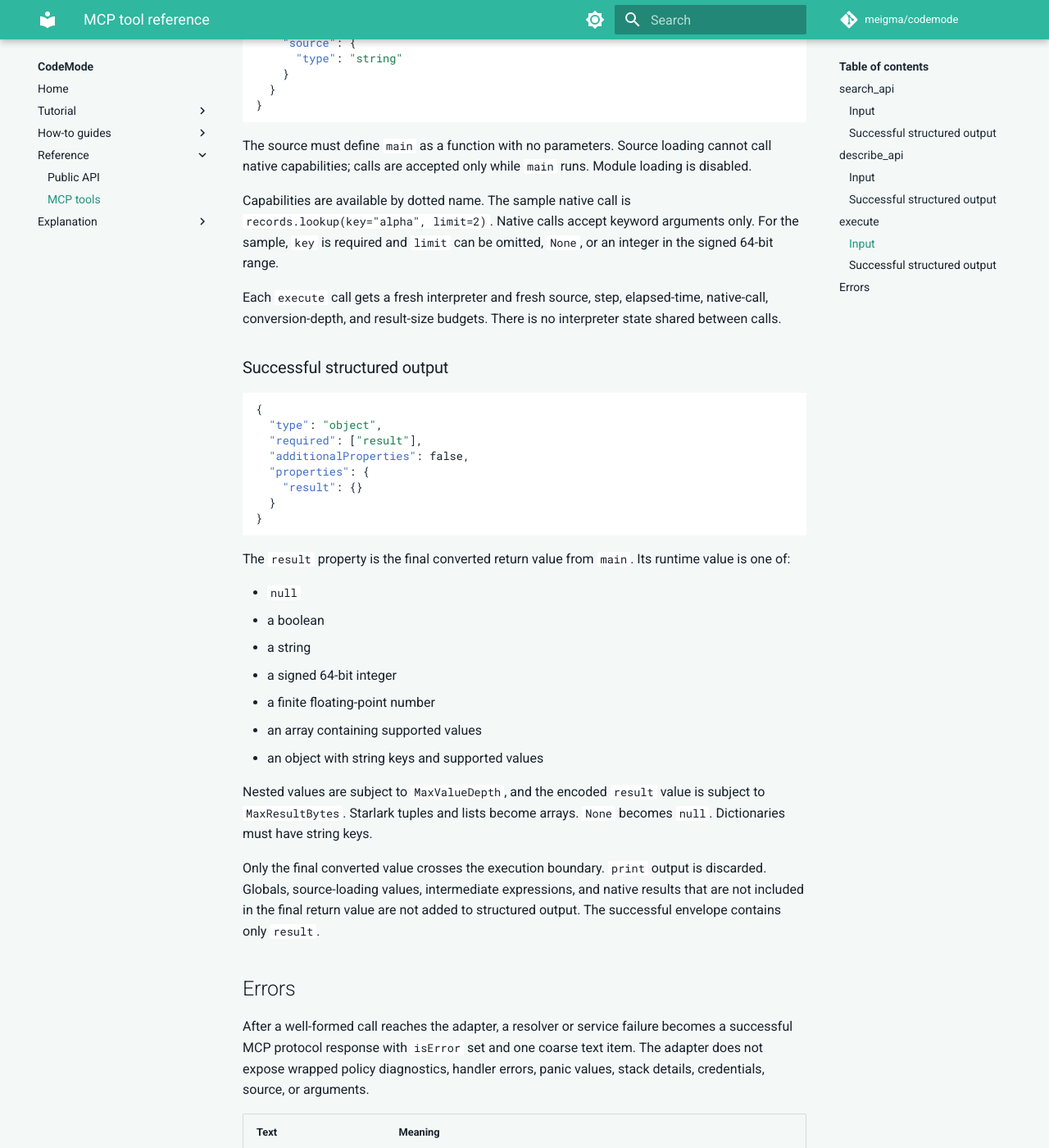
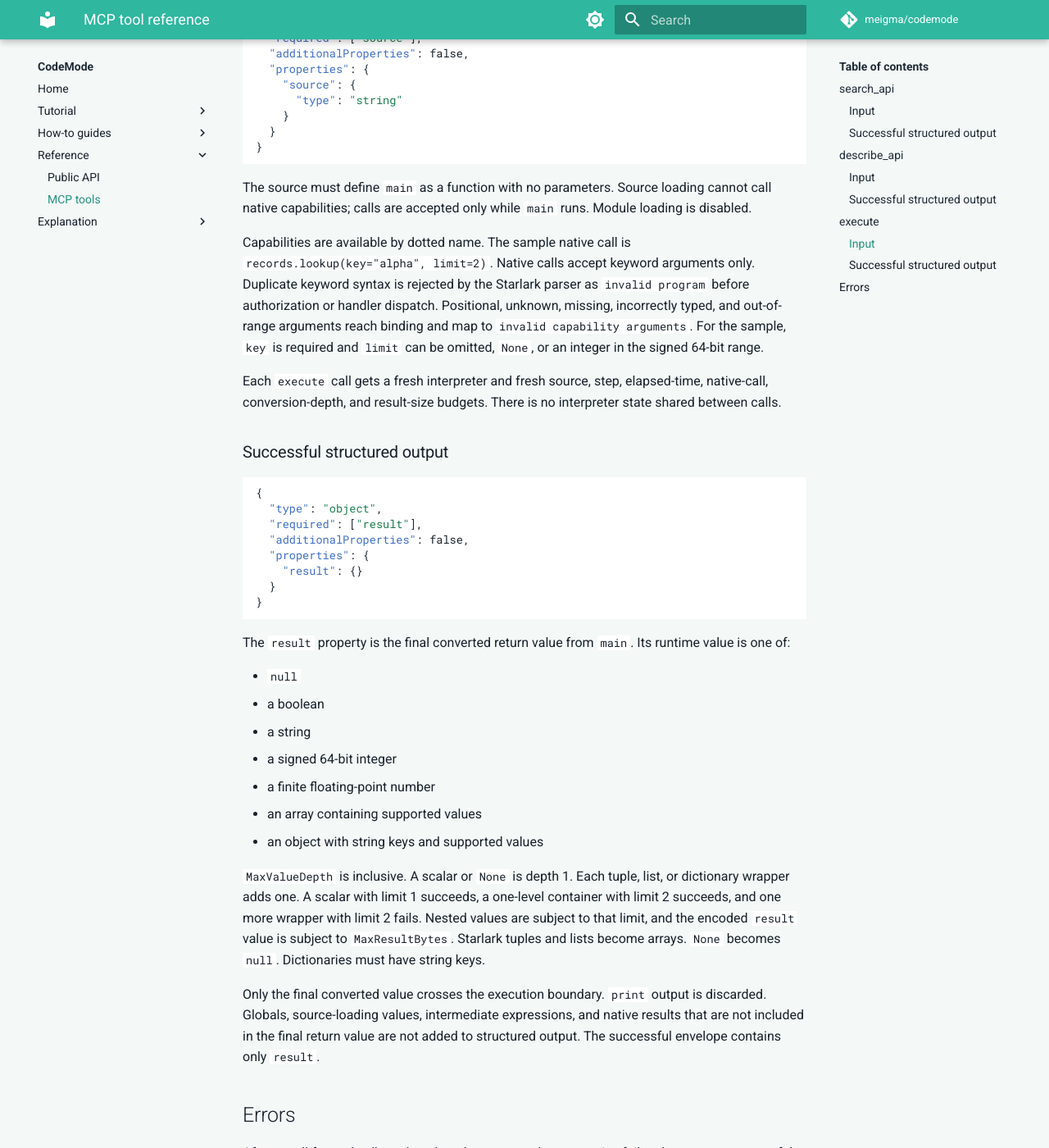
Before and after one commit to meigma/codemode, an MkDocs documentation site: the page built from docs/docs/reference/mcp-tools.md, in a window 1280 px wide and 1400 px high, scrolled down 3773 px. Shown: the whole window at 82% size. Built offline with MkDocs 1.6.1 and Material for MkDocs 9.7.7, drawn with Linux system fonts in a browser that asks for light colours; comment, search, counter and statistics services are not loaded; some of the changed text lies outside the part shown.

````diff
--- a/docs/docs/reference/mcp-tools.md
+++ b/docs/docs/reference/mcp-tools.md
@@ -34,7 +34,7 @@ Search the names and summaries of enabled capabilities.
 }
 ```
 
-The raw query is limited by `MaxSearchQueryBytes`. CodeMode then trims surrounding whitespace and normalizes case. Matching is a substring search over capability names and summaries. A blank normalized query returns an empty array.
+The raw query is limited by `MaxSearchQueryBytes` before trimming or case normalization. Whitespace padding counts. CodeMode then trims surrounding whitespace and normalizes case. Matching is a substring search over capability names and summaries. A blank normalized query returns an empty array.
 
 Results are sorted by exact dotted name and limited by `MaxSearchResults`. Static filtering happens before search, so disabled capabilities never appear.
 
@@ -66,7 +66,7 @@ The structured content itself is the array described above, not an object that w
 
 ## `describe_api`
 
-Describe one enabled capability by its exact dotted name.
+Describe one enabled capability by the exact dotted `name` returned by `search_api`.
 
 ### Input
 
@@ -83,7 +83,7 @@ Describe one enabled capability by its exact dotted name.
 }
 ```
 
-Name lookup is exact and case-sensitive. It does not perform search, case normalization, prefix expansion, or fuzzy matching. An unknown or disabled name returns `capability not found`.
+Name lookup is exact. It neither trims nor case-folds, and it does not perform search, prefix expansion, or fuzzy matching. Clients must pass the exact `name` returned by `search_api`. An unknown or disabled name returns `capability not found`.
 
 For the site-wide sample, the requested name is `records.lookup`. Its stable ID, `records.entry.lookup`, is intentionally not part of this tool input or output.
 
@@ -164,7 +164,7 @@ Execute one bounded Starlark program against the enabled capability namespace.
 
 The source must define `main` as a function with no parameters. Source loading cannot call native capabilities; calls are accepted only while `main` runs. Module loading is disabled.
 
-Capabilities are available by dotted name. The sample native call is `records.lookup(key="alpha", limit=2)`. Native calls accept keyword arguments only. For the sample, `key` is required and `limit` can be omitted, `None`, or an integer in the signed 64-bit range.
+Capabilities are available by dotted name. The sample native call is `records.lookup(key="alpha", limit=2)`. Native calls accept keyword arguments only. Duplicate keyword syntax is rejected by the Starlark parser as `invalid program` before authorization or handler dispatch. Positional, unknown, missing, incorrectly typed, and out-of-range arguments reach binding and map to `invalid capability arguments`. For the sample, `key` is required and `limit` can be omitted, `None`, or an integer in the signed 64-bit range.
 
 Each `execute` call gets a fresh interpreter and fresh source, step, elapsed-time, native-call, conversion-depth, and result-size budgets. There is no interpreter state shared between calls.
 
@@ -191,7 +191,7 @@ The `result` property is the final converted return value from `main`. Its runti
 - an array containing supported values
 - an object with string keys and supported values
 
-Nested values are subject to `MaxValueDepth`, and the encoded `result` value is subject to `MaxResultBytes`. Starlark tuples and lists become arrays. `None` becomes `null`. Dictionaries must have string keys.
+`MaxValueDepth` is inclusive. A scalar or `None` is depth 1. Each tuple, list, or dictionary wrapper adds one. A scalar with limit 1 succeeds, a one-level container with limit 2 succeeds, and one more wrapper with limit 2 fails. Nested values are subject to that limit, and the encoded `result` value is subject to `MaxResultBytes`. Starlark tuples and lists become arrays. `None` becomes `null`. Dictionaries must have string keys.
 
 Only the final converted value crosses the execution boundary. `print` output is discarded. Globals, source-loading values, intermediate expressions, and native results that are not included in the final return value are not added to structured output. The successful envelope contains only `result`.
 
@@ -203,8 +203,8 @@ After a well-formed call reaches the adapter, a resolver or service failure beco
 | --- | --- |
 | `unauthenticated` | The resolver failed or returned an empty subject ID. |
 | `capability not found` | `describe_api` did not find an enabled exact name. |
-| `invalid program` | Source, entry point, runtime behavior, or final-value conversion was invalid. |
-| `invalid capability arguments` | A native call failed exact argument binding. |
+| `invalid program` | Source, including duplicate keyword syntax, entry point, runtime behavior, or final-value conversion was invalid. |
+| `invalid capability arguments` | A native call failed binding: positional, unknown, missing, incorrectly typed, or out-of-range arguments. |
 | `permission denied` | Policy returned a recognized denial. |
 | `authorization policy failure` | Policy evaluation failed. |
 | `resource limit exceeded` | A discovery, execution, or conversion budget was exceeded. |
````
Also changed, not shown: docs/docs/explanation/security-model.md (+2 -2 lines), docs/docs/reference/public-api.md (+11 -9 lines), docs/docs/tutorials/first-server.md (+3 -3 lines), 2 other files.
